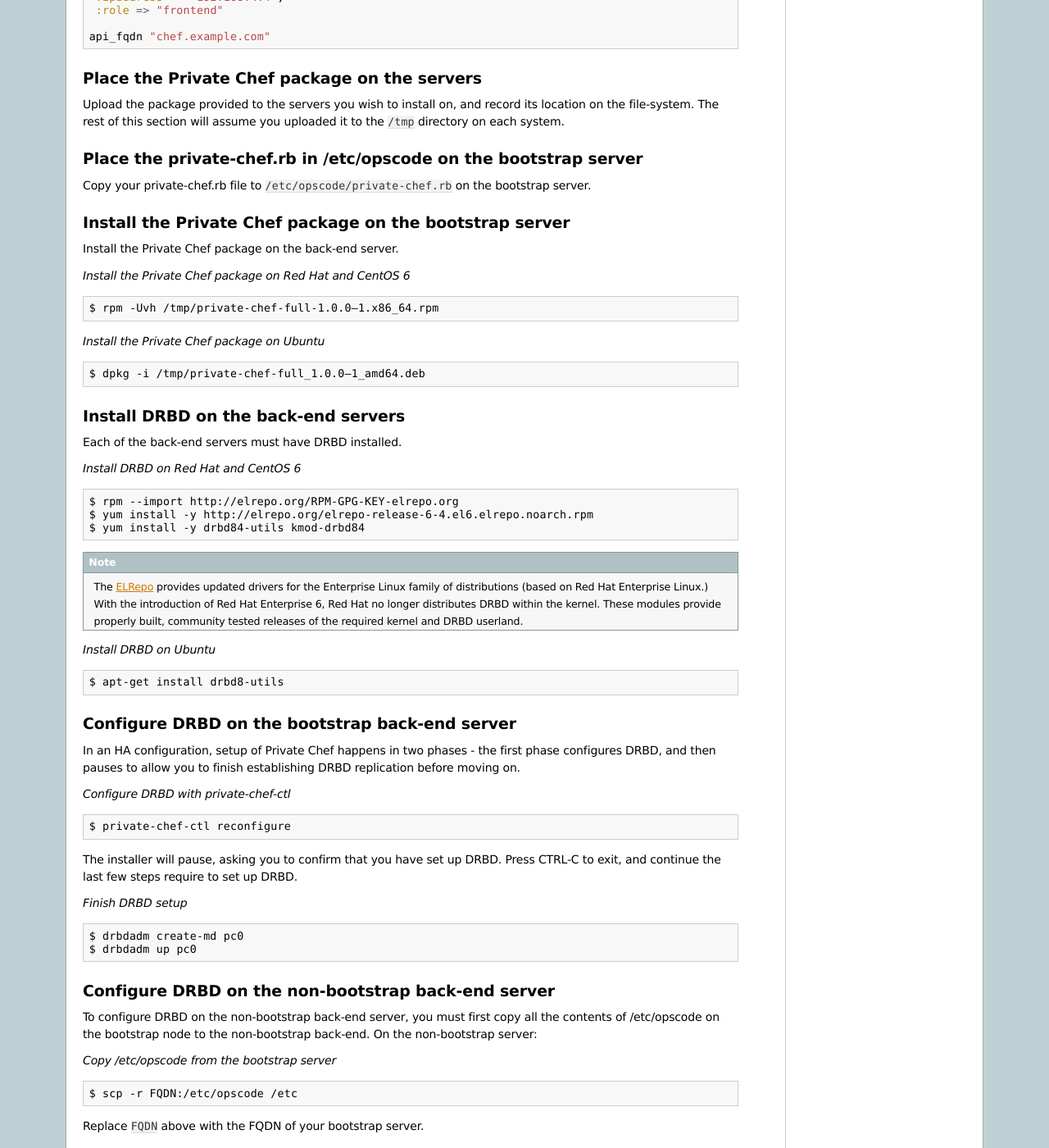
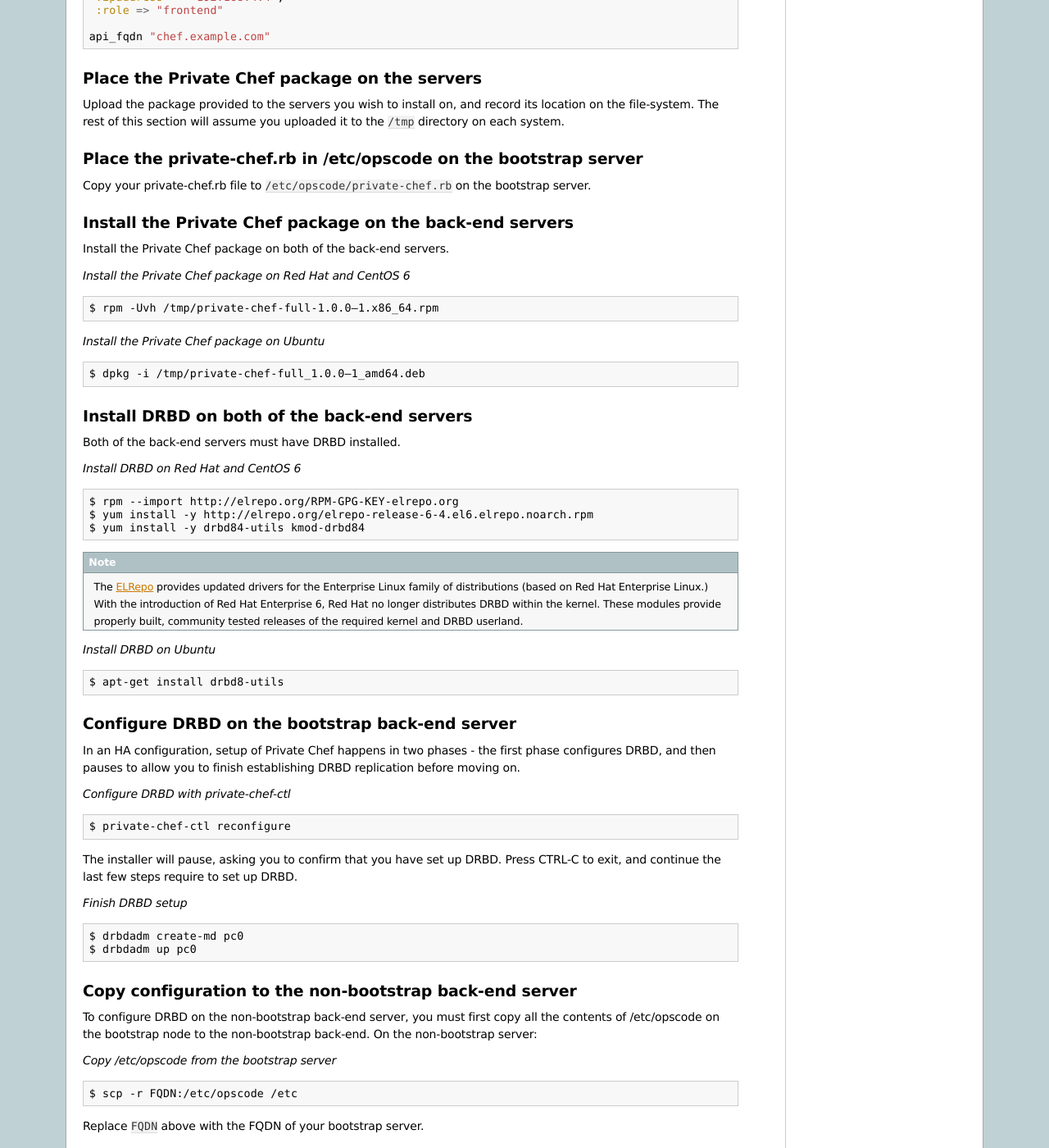
Before and after one commit to chef-boneyard/private-chef-administration, a Sphinx documentation site: the page built from source/installation/ha.rst, in a window 1280 px wide and 1400 px high, scrolled down 4718 px. Shown: the whole window at 82% size. Built offline with Sphinx 7.4.7, drawn with Linux system fonts in a browser that asks for light colours; some of the changed text lies outside the part shown.

Commit message:
make the DRBD workflow more explicit

```diff
--- a/source/installation/ha.rst
+++ b/source/installation/ha.rst
@@ -334,10 +334,10 @@
 Copy your private-chef.rb file to ``/etc/opscode/private-chef.rb`` on
 the bootstrap server.
 
-Install the Private Chef package on the bootstrap server
+Install the Private Chef package on the back-end servers
 --------------------------------------------------------
 
-Install the Private Chef package on the back-end server.
+Install the Private Chef package on both of the back-end servers.
 
 *Install the Private Chef package on Red Hat and CentOS 6*
 
@@ -351,11 +351,10 @@
 
   $ dpkg -i /tmp/private-chef-full_1.0.0–1_amd64.deb
 
+Install DRBD on both of the back-end servers
+--------------------------------------------
 
-Install DRBD on the back-end servers
-------------------------------------
-
-Each of the back-end servers must have DRBD installed.
+Both of the back-end servers must have DRBD installed.
 
 *Install DRBD on Red Hat and CentOS 6*
 
@@ -402,8 +401,8 @@
   $ drbdadm create-md pc0
   $ drbdadm up pc0
 
-Configure DRBD on the non-bootstrap back-end server
----------------------------------------------------
+Copy configuration to the non-bootstrap back-end server
+-------------------------------------------------------
 
 To configure DRBD on the non-bootstrap back-end server, you must first
 copy all the contents of /etc/opscode on the bootstrap node to the
@@ -420,7 +419,7 @@
 Configure DRBD on the non-bootstrap back-end server
 ---------------------------------------------------
 
-Set up the configuration of DRBD:
+Set up the configuration of DRBD on the non-bootstrap back-end server:
 
 *Configure DRBD with private-chef-ctl*
 
```
